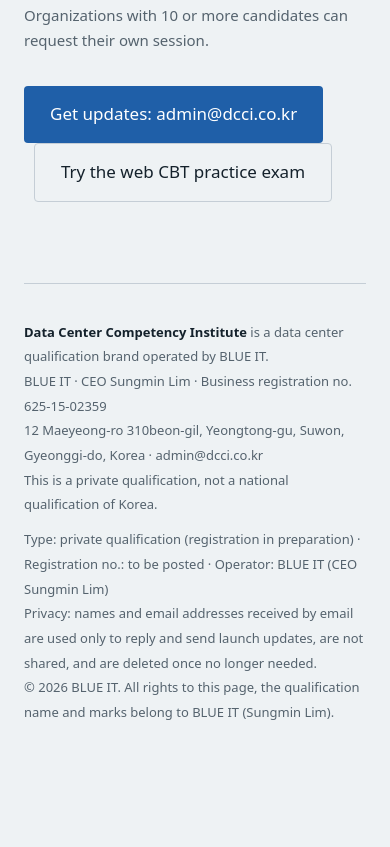
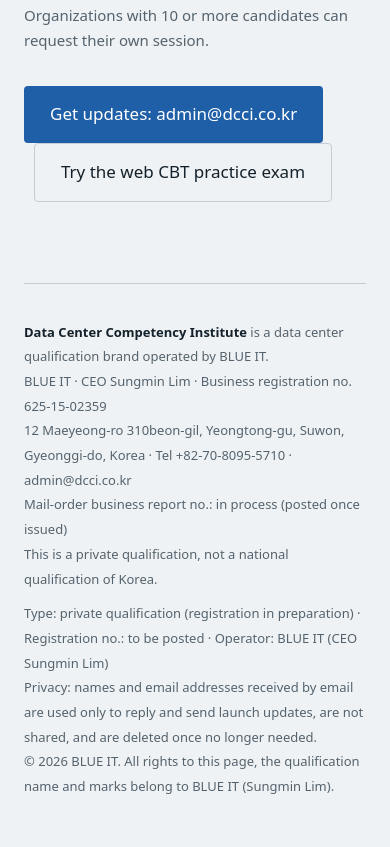
Before and after one commit to tenjinmike/dcci-site, a plain HTML site: page index.html in a window 390 px wide. Shown: the part 7655-8502 px from the top of the page. Before the commit the page ends 8428 px from the top, so only its background shows below. Drawn offline with Linux system fonts and the light colour scheme; a web font is replaced by a local one.

Commit message:
Add public business phone and mail-order report status to footers
Co-Authored-By: Claude Opus 5.5 <noreply@anthropic.com>
Claude-Session: https://claude.ai/code/session_0141CfpC7C2KCYpf3umqok1d

```diff
--- a/index.html
+++ b/index.html
@@ -247,7 +247,7 @@ footer b{color:var(--ink)}
   <footer data-i="foot">
     <b>데이터센터역량인증원</b>은 블루아이티가 운영하는 데이터센터 자격 브랜드입니다.<br>
     상호 블루아이티 · 대표 임성민 · 사업자등록번호 625-15-02359<br>
-    경기도 수원시 영통구 매영로310번길 12 · admin@dcci.co.kr<br>
+    경기도 수원시 영통구 매영로310번길 12 · 전화 070-8095-5710 · admin@dcci.co.kr<br>통신판매업 신고번호: 신고 처리 중(발급 후 게시)<br>
     본 자격은 민간자격이며, 국가자격이 아닙니다.
     <div class="legal">자격의 종류: 민간자격(등록 준비 중) · 등록번호: 등록 후 게시 · 자격관리·운영기관: 블루아이티(대표 임성민)<br>
     개인정보 안내: 이메일 문의로 받은 이름·이메일 주소는 답변과 시행 안내에만 사용하며, 목적을 달성하면 지체 없이 파기합니다. 외부에 제공하지 않습니다.<br>
@@ -289,7 +289,7 @@ t1h:"Regular exam",t1p:"Held once a year on an announced date.",t2h:"On-demand C
 mailBtn:"Get updates: admin@dcci.co.kr",
 notice:"<b>Notice</b> Data Center Operations Manager is <b>being prepared for registration</b> as a private qualification in Korea. No exams are held and no applications are accepted until registration is complete. The registration number will be posted here afterwards. Exam details below are planned.",
 verH:"Verify a certificate",verP:"Enter the certificate number shown on the certificate. Example: DCCI-2026-000001",verBtn:"Verify",
-foot:"<b>Data Center Competency Institute</b> is a data center qualification brand operated by BLUE IT.<br>BLUE IT · CEO Sungmin Lim · Business registration no. 625-15-02359<br>12 Maeyeong-ro 310beon-gil, Yeongtong-gu, Suwon, Gyeonggi-do, Korea · admin@dcci.co.kr<br>This is a private qualification, not a national qualification of Korea.<div class=\"legal\">Type: private qualification (registration in preparation) · Registration no.: to be posted · Operator: BLUE IT (CEO Sungmin Lim)<br>Privacy: names and email addresses received by email are used only to reply and send launch updates, are not shared, and are deleted once no longer needed.<br>&copy; 2026 BLUE IT. All rights to this page, the qualification name and marks belong to BLUE IT (Sungmin Lim).</div>"
+foot:"<b>Data Center Competency Institute</b> is a data center qualification brand operated by BLUE IT.<br>BLUE IT · CEO Sungmin Lim · Business registration no. 625-15-02359<br>12 Maeyeong-ro 310beon-gil, Yeongtong-gu, Suwon, Gyeonggi-do, Korea · Tel +82-70-8095-5710 · admin@dcci.co.kr<br>Mail-order business report no.: in process (posted once issued)<br>This is a private qualification, not a national qualification of Korea.<div class=\"legal\">Type: private qualification (registration in preparation) · Registration no.: to be posted · Operator: BLUE IT (CEO Sungmin Lim)<br>Privacy: names and email addresses received by email are used only to reply and send launch updates, are not shared, and are deleted once no longer needed.<br>&copy; 2026 BLUE IT. All rights to this page, the qualification name and marks belong to BLUE IT (Sungmin Lim).</div>"
 };
 var KO={};
 document.querySelectorAll('[data-i]').forEach(function(el){var k=el.getAttribute('data-i');if(!(k in KO))KO[k]=el.innerHTML;});
```
Also changed, not shown: cbt/index.html (+1 -1 lines).
